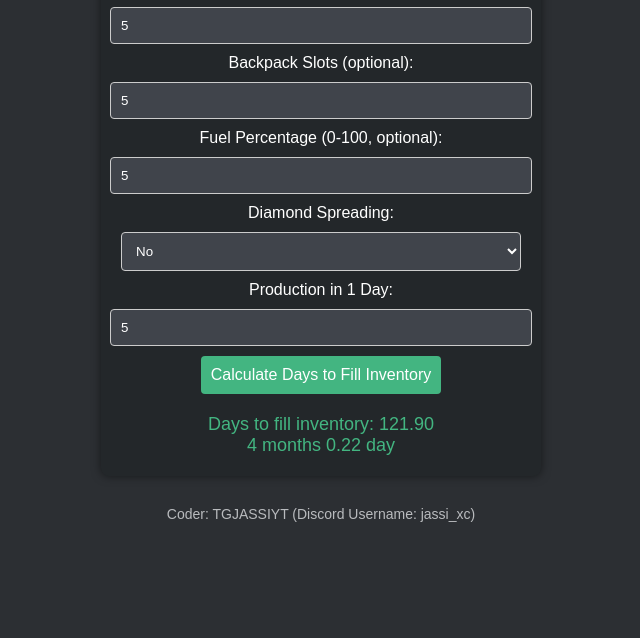
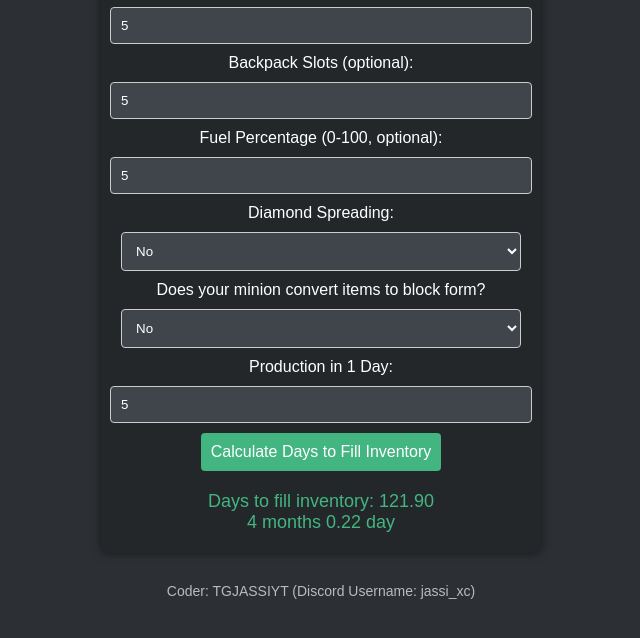
Before and after one commit to TGJASSIYT/Minion-Inventory-Fill-Up-Days-Calculator, a plain HTML site: page index.html in a window 1280 px wide. Both pictures are taken after typing "5", "5", "5", "5" into the empty fields and a click on the button "Calculate Days to Fill Inventory". Shown: the part 186-824 px from the top of the page, without its empty margins (319-959 px from the left). Before the commit the page ends 800 px from the top, so only its background shows below. Drawn offline with Linux system fonts and the light colour scheme.

Commit message:
Update index.html

```diff
--- a/index.html
+++ b/index.html
@@ -26,7 +26,7 @@
             flex-direction: column;
             align-items: center; /* Center items */
         }
-        input[type="number"], input[type="text"], select {
+        input[type="number"], select {
             width: 100%;
             padding: 10px;
             margin: 10px 0;
@@ -83,6 +83,12 @@
         <option value="yes">Yes</option>
     </select>
 
+    <label for="blockConversion">Does your minion convert items to block form?</label>
+    <select id="blockConversion">
+        <option value="no">No</option>
+        <option value="yes">Yes</option>
+    </select>
+
     <label for="production">Production in 1 Day:</label>
     <input type="number" id="production" placeholder="Enter production amount" step="0.000001" required>
 
@@ -101,6 +107,7 @@
         const backpackSlots = parseFloat(document.getElementById('backpackSlots').value) || 0;
         const fuelPercentage = parseFloat(document.getElementById('fuel').value) || 0;
         const diamondSpreading = document.getElementById('diamondSpreading').value;
+        const blockConversion = document.getElementById('blockConversion').value;
         const production = parseFloat(document.getElementById('production').value) || 0;
 
         // Validate inputs
@@ -116,20 +123,25 @@
         // Step 1: Base production
         let effectiveProduction = production;
 
-        // Step 2: Adjust for fuel
-        if (fuelPercentage > 0) {
-            effectiveProduction += (production * (fuelPercentage / 100));
+        // Step 2: Adjust for block conversion (if applicable)
+        if (blockConversion === 'yes') {
+            effectiveProduction /= 160; // Divide production by 160
         }
 
-        // Step 3: Adjust for diamond spreading
+        // Step 3: Adjust for fuel
+        if (fuelPercentage > 0) {
+            effectiveProduction += (effectiveProduction * (fuelPercentage / 100));
+        }
+
+        // Step 4: Adjust for diamond spreading
         if (diamondSpreading === 'yes') {
             effectiveProduction += (effectiveProduction * 0.1);
         }
 
-        // Step 4: Calculate days to fill inventory
+        // Step 5: Calculate days to fill inventory
         const daysToFill = totalSlots / effectiveProduction;
 
-        // Step 5: Break down into months/years if applicable
+        // Step 6: Break down into months/years if applicable
         const averageMonth = 30.42; // Average days in a month
         const averageYear = 365.04; // Average days in a year
         let breakdown = "";
```
